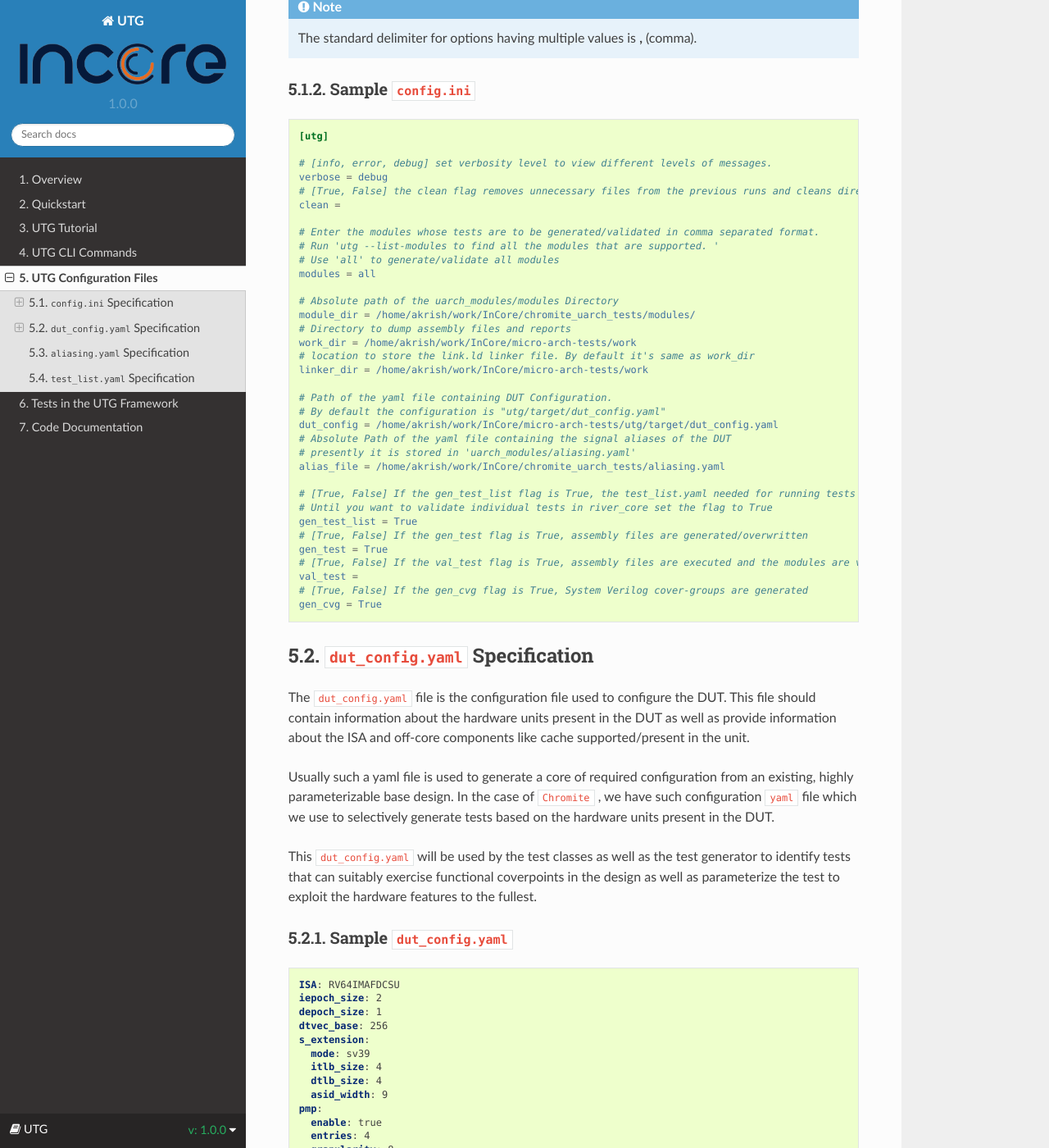
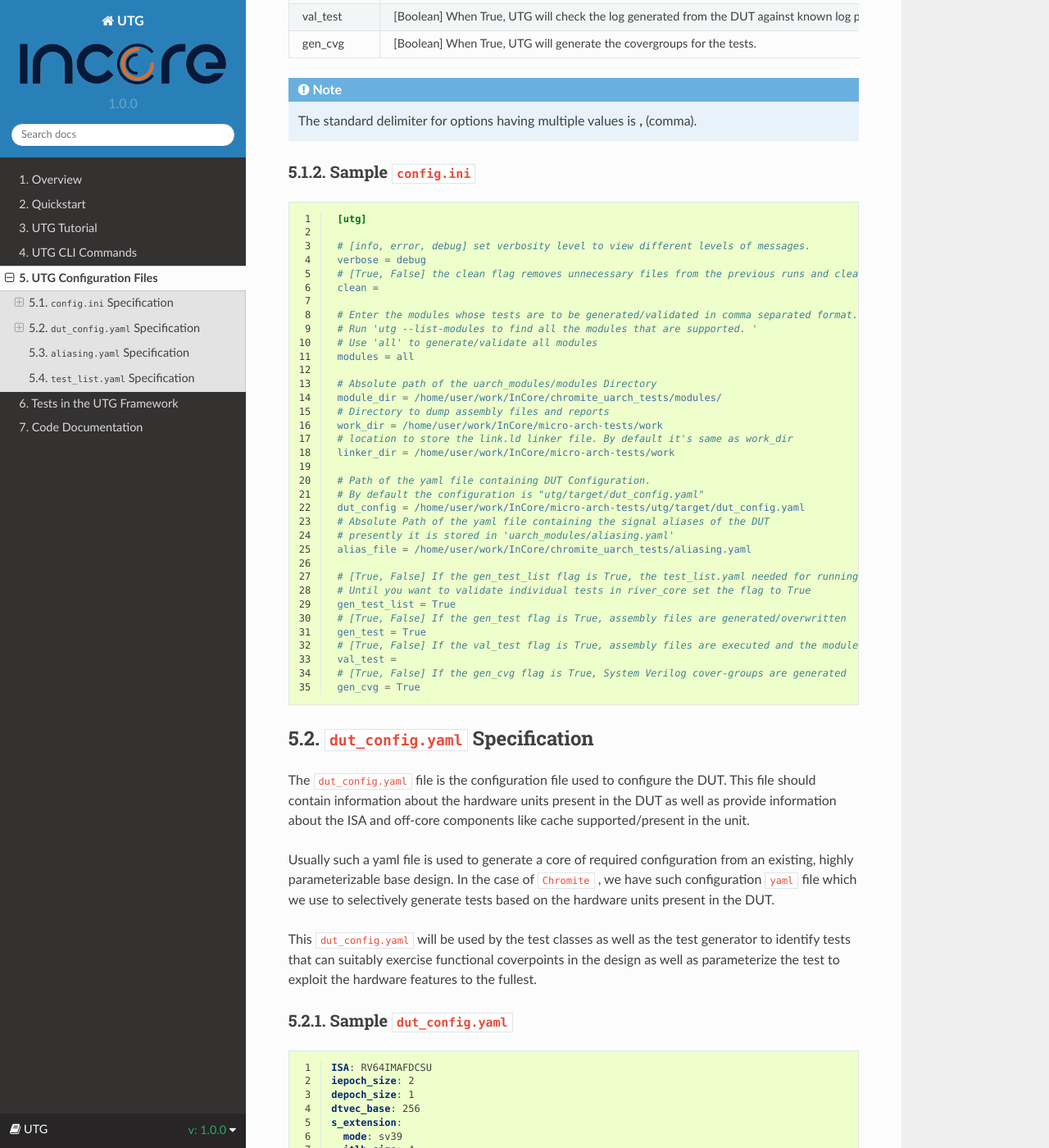
Before and after one commit to incoresemi/uatg, a Sphinx documentation site: the page built from docs/source/configuration_files.rst, in a window 1280 px wide and 1400 px high, scrolled down 1385 px. Shown: the whole window at 82% size. Built offline with Sphinx 7.4.7 and the Read the Docs theme 2.0.0, drawn with Linux system fonts in a browser that asks for light colours; pages that are not in the unit, such as notebooks, are missing from menus; some of the changed text lies outside the part shown.

```diff
--- a/docs/source/configuration_files.rst
+++ b/docs/source/configuration_files.rst
@@ -79,6 +81,7 @@ Sample ``config.ini``
 ---------------------
 
 .. code-block:: ini
+   :linenos:
 
     [utg]
 
@@ -93,18 +96,18 @@ Sample ``config.ini``
     modules = all
 
     # Absolute path of the uarch_modules/modules Directory
-    module_dir = /home/akrish/work/InCore/chromite_uarch_tests/modules/
+    module_dir = /home/user/work/InCore/chromite_uarch_tests/modules/
     # Directory to dump assembly files and reports
-    work_dir = /home/akrish/work/InCore/micro-arch-tests/work
+    work_dir = /home/user/work/InCore/micro-arch-tests/work
     # location to store the link.ld linker file. By default it's same as work_dir
-    linker_dir = /home/akrish/work/InCore/micro-arch-tests/work
+    linker_dir = /home/user/work/InCore/micro-arch-tests/work
 
     # Path of the yaml file containing DUT Configuration.
     # By default the configuration is "utg/target/dut_config.yaml"
-    dut_config = /home/akrish/work/InCore/micro-arch-tests/utg/target/dut_config.yaml
+    dut_config = /home/user/work/InCore/micro-arch-tests/utg/target/dut_config.yaml
     # Absolute Path of the yaml file containing the signal aliases of the DUT
     # presently it is stored in 'uarch_modules/aliasing.yaml'
-    alias_file = /home/akrish/work/InCore/chromite_uarch_tests/aliasing.yaml
+    alias_file = /home/user/work/InCore/chromite_uarch_tests/aliasing.yaml
 
     # [True, False] If the gen_test_list flag is True, the test_list.yaml needed for running tests in river_core are generated automatically.
     # Until you want to validate individual tests in river_core set the flag to True
@@ -140,6 +143,8 @@ Sample ``dut_config.yaml``
 --------------------------
 
 .. code-block:: yaml
+    :linenos:
+
 
     ISA: RV64IMAFDCSU
     iepoch_size: 2
@@ -239,6 +244,7 @@ The following snippet shows how the parameters of the branch predictor from the
 config file will be used to create a targeted test for exercising the BPU.
 
 .. code-block:: python
+    :linenos:
 
     def execute(self, _dut_dict):
         _en_bpu = _bpu_dict['instantiate']
@@ -285,6 +291,7 @@ process of defining the ``generate_covergroups()`` method easier as well as make
 the method readable for other people who do not know the actual BSV signal names.
 
 .. code-block:: yaml
+   :linenos:
 
    tb_top:
      path_to_bpu: mktbsoc.soc.ccore.riscv.stage0.bpu
@@ -332,6 +339,7 @@ test artifacts, must also generate a test list YAML. The test list has the
 following syntax:
 
 .. code-block:: yaml
+   :linenos:
 
    <test-name>:
     asm_file: <path to assembly/C/test file generated>
--- a/docs/source/tutorial.rst
+++ b/docs/source/tutorial.rst
@@ -62,7 +62,7 @@ flags in this section.
 
 Now, let's start by generating the tests.
 
-.. note:: All paths are absolute.
+.. warning:: All paths are absolute.
 
 =======================
 **Generate** ASM tests
```
Also changed, not shown: other parts of docs/source/configuration_files.rst (+2 -0 lines).
